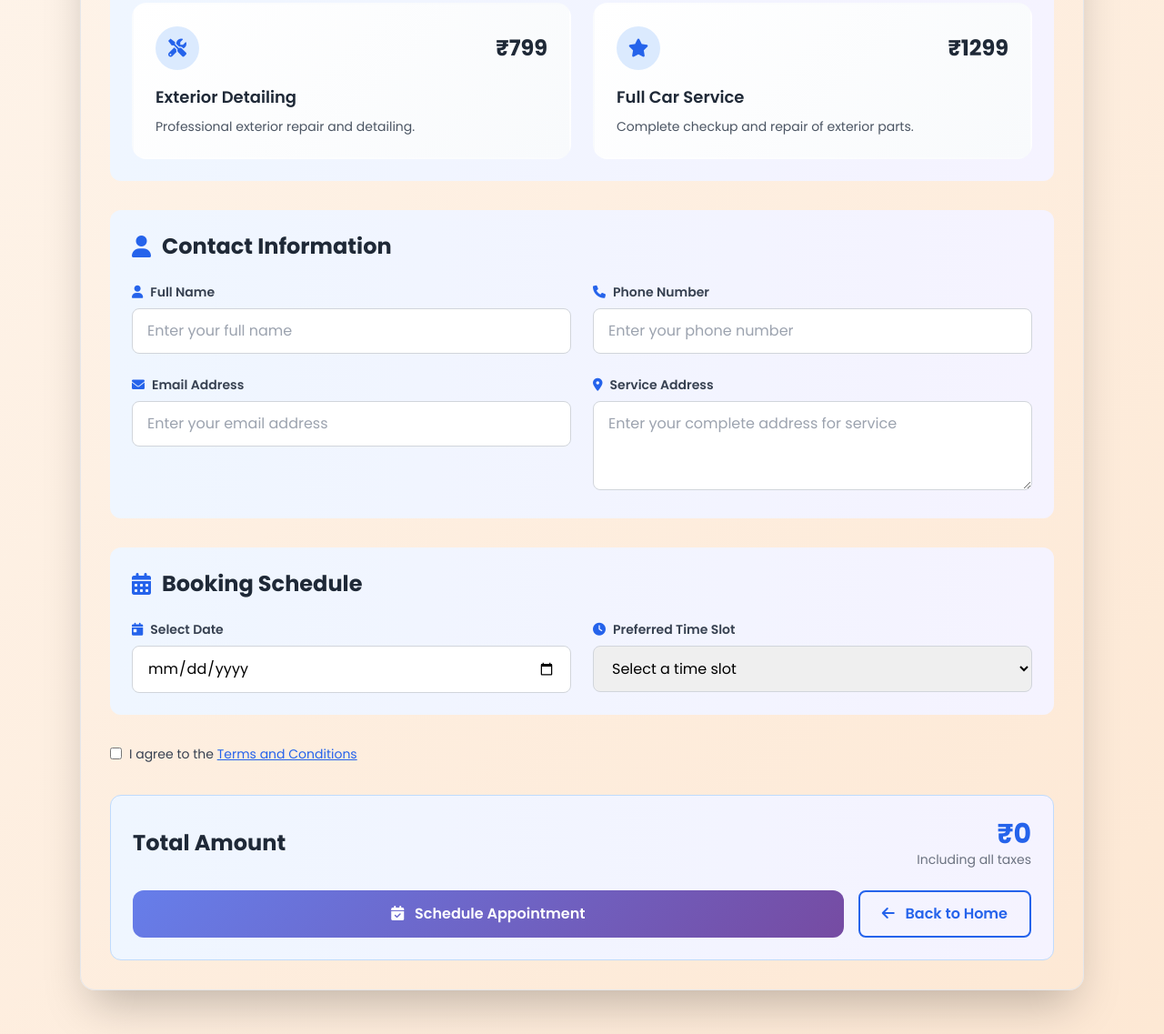
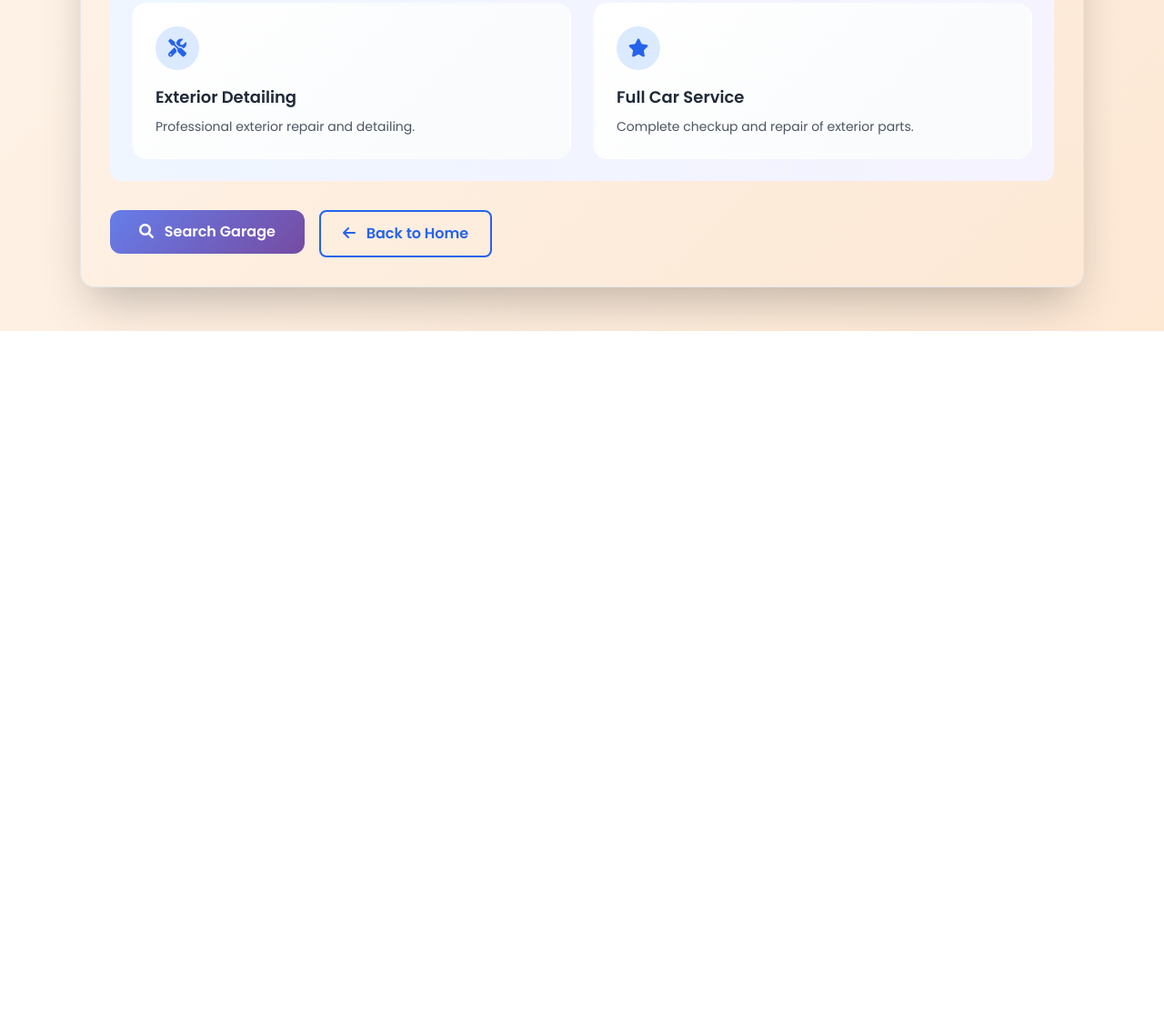
Before and after one commit to ParthBhut69/DriveConnect, a website: page booking.html in a window 1280 px wide. Shown: the part 908-2045 px from the top of the page at 91% size. After the commit the page ends 1272 px from the top, so only its background shows below. Drawn offline with nearby package versions, Linux system fonts and the light colour scheme.

Commit message:
Update booking.html
new booking page

```diff
--- a/booking.html
+++ b/booking.html
@@ -401,7 +401,7 @@
                       <i class="fas fa-car text-blue-600 text-xl"></i>
                     </div>
                     <div class="text-right">
-                    <span class="text-2xl font-bold text-gray-800">₹299</span>
+                      <!-- <span class="text-2xl font-bold text-gray-800">₹299</span> -->
                     </div>
                   </div>
                   <h4 class="text-lg font-semibold text-gray-800 mb-2">Exterior Wash</h4>
@@ -414,7 +414,7 @@
                       <i class="fas fa-couch text-blue-600 text-xl"></i>
                     </div>
                     <div class="text-right">
-                    <span class="text-2xl font-bold text-gray-800">₹499</span>
+                      <!-- <span class="text-2xl font-bold text-gray-800">₹499</span> -->
                     </div>
                   </div>
                   <h4 class="text-lg font-semibold text-gray-800 mb-2">Interior Detailing</h4>
@@ -427,7 +427,7 @@
                       <i class="fas fa-tools text-blue-600 text-xl"></i>
                     </div>
                     <div class="text-right">
-                    <span class="text-2xl font-bold text-gray-800">₹799</span>
+                      <!-- <span class="text-2xl font-bold text-gray-800">₹799</span> -->
                     </div>
                   </div>
                   <h4 class="text-lg font-semibold text-gray-800 mb-2">Exterior Detailing</h4>
@@ -440,7 +440,7 @@
                       <i class="fas fa-star text-blue-600 text-xl"></i>
                     </div>
                     <div class="text-right">
-                    <span class="text-2xl font-bold text-gray-800">₹1299</span>
+                      <!-- <span class="text-2xl font-bold text-gray-800">₹1299</span> -->
                     </div>
                   </div>
                   <h4 class="text-lg font-semibold text-gray-800 mb-2">Full Car Service</h4>
@@ -448,104 +448,13 @@
                 </div>
               </div>
             </div>
-
-          <!-- Contact Information -->
-          <div class="bg-gradient-to-r from-blue-50 to-purple-50 p-6 rounded-xl">
-            <h3 class="text-2xl font-bold text-gray-800 mb-6 flex items-center">
-              <i class="fas fa-user text-blue-600 mr-3"></i>
-              Contact Information
-            </h3>
-            <div class="grid grid-cols-1 md:grid-cols-2 gap-6">
-              <div>
-                <label class="block text-sm font-semibold text-gray-700 mb-2">
-                  <i class="fas fa-user text-blue-600 mr-2"></i>Full Name
-                </label>
-                <input type="text" placeholder="Enter your full name" class="w-full px-4 py-3 border border-gray-300 rounded-lg focus:ring-2 focus:ring-blue-500 focus:border-transparent" required>
-              </div>
-              <div>
-                <label class="block text-sm font-semibold text-gray-700 mb-2">
-                  <i class="fas fa-phone text-blue-600 mr-2"></i>Phone Number
-                </label>
-                <input type="tel" placeholder="Enter your phone number" class="w-full px-4 py-3 border border-gray-300 rounded-lg focus:ring-2 focus:ring-blue-500 focus:border-transparent" required>
-              </div>
-              <div>
-                <label class="block text-sm font-semibold text-gray-700 mb-2">
-                  <i class="fas fa-envelope text-blue-600 mr-2"></i>Email Address
-                </label>
-                <input type="email" placeholder="Enter your email address" class="w-full px-4 py-3 border border-gray-300 rounded-lg focus:ring-2 focus:ring-blue-500 focus:border-transparent" required>
-              </div>
-              <div>
-                <label class="block text-sm font-semibold text-gray-700 mb-2">
-                  <i class="fas fa-map-marker-alt text-blue-600 mr-2"></i>Service Address
-                </label>
-                <textarea placeholder="Enter your complete address for service" rows="3" class="w-full px-4 py-3 border border-gray-300 rounded-lg focus:ring-2 focus:ring-blue-500 focus:border-transparent" required></textarea>
-              </div>
-            </div>
-          </div>
-          <!-- Booking Schedule -->
-<div class="bg-gradient-to-r from-blue-50 to-purple-50 p-6 rounded-xl">
-  <h3 class="text-2xl font-bold text-gray-800 mb-6 flex items-center">
-    <i class="fas fa-calendar-alt text-blue-600 mr-3"></i>
-    Booking Schedule
-  </h3>
-  <div class="grid grid-cols-1 md:grid-cols-2 gap-6">
-    <div>
-      <label class="block text-sm font-semibold text-gray-700 mb-2">
-        <i class="fas fa-calendar-day text-blue-600 mr-2"></i>Select Date
-      </label>
-      <input type="date" class="w-full px-4 py-3 border border-gray-300 rounded-lg focus:ring-2 focus:ring-blue-500 focus:border-transparent" required>
-
-    </div>
-    <div>
-      <label class="block text-sm font-semibold text-gray-700 mb-2">
-        <i class="fas fa-clock text-blue-600 mr-2"></i>Preferred Time Slot
-      </label>
-      <select class="w-full px-4 py-3 border border-gray-300 rounded-lg focus:ring-2 focus:ring-blue-500 focus:border-transparent" required>
-        <option value="">Select a time slot</option>
-        <option value="9am-10am">9:00 AM - 10:00 AM</option>
-<option value="10am-11am">10:00 AM - 11:00 AM</option>
-<option value="11am-12pm">11:00 AM - 12:00 PM</option>
-<option value="12pm-1pm">12:00 PM - 1:00 PM</option>
-<option value="1pm-2pm">1:00 PM - 2:00 PM</option>
-<option value="2pm-3pm">2:00 PM - 3:00 PM</option>
-<option value="3pm-4pm">3:00 PM - 4:00 PM</option>
-<option value="4pm-5pm">4:00 PM - 5:00 PM</option>
-<option value="5pm-6pm">5:00 PM - 6:00 PM</option>
-<option value="6pm-7pm">6:00 PM - 7:00 PM</option>
-<option value="7pm-8pm">7:00 PM - 8:00 PM</option>
-<option value="8pm-9pm">8:00 PM - 9:00 PM</option>
-<option value="9pm-10pm">9:00 PM - 10:00 PM</option>
-
-      </select>
-    </div>
-  </div>
-</div>
-
-  <div class="mb-4">
-    <label class="inline-flex items-center">
-      <input type="checkbox" name="terms" required class="form-checkbox text-blue-600" />
-      <span class="ml-2 text-gray-700 text-sm">
-        I agree to the
-        <a href="/terms-and-conditions" target="_blank" class="text-blue-600 underline">Terms and Conditions</a>
-      </span>
-    </label>
-  </div>
-
-
-          <!-- Total and Submit -->
-          <div class="bg-gradient-to-r from-blue-50 to-purple-50 p-6 rounded-xl border border-blue-200">
-            <div class="flex items-center justify-between mb-6">
-              <h3 class="text-2xl font-bold text-gray-800">Total Amount</h3>
-              <div class="text-right">
-                <div class="text-3xl font-bold text-blue-600" id="totalAmount">₹0</div>
-                <div class="text-sm text-gray-500">Including all taxes</div>
-              </div>
-            </div>
               <div class="flex flex-col md:flex-row gap-4">
-              <button type="submit" class="btn-primary flex-1 text-center">
-                <i class="fas fa-calendar-check mr-2"></i>
-                Schedule Appointment
+              <a href="searching_garage.html">
+    <button type="button" class="btn-primary flex-1 text-center">
+      <i class="fas fa-search mr-2"></i>
+      Search Garage
     </button>
+  </a>
                 <a href="index.html" class="px-6 py-3 border-2 border-blue-600 text-blue-600 rounded-lg font-semibold hover:bg-blue-600 hover:text-white transition-all duration-300 text-center">
                   <i class="fas fa-arrow-left mr-2"></i>
                   Back to Home
@@ -558,6 +467,7 @@
     </div>
 
     <script>
+      // Service selection
     // Service selection
     document.querySelectorAll(".service-card").forEach(card => {
       card.addEventListener("click", function() {
@@ -577,26 +487,39 @@
       document.getElementById("totalAmount").textContent = `₹${total}`;
     }
 
-    // Form submission
+    // Form submission handler
     document.getElementById("bookingForm").addEventListener("submit", function(e) {
-      e.preventDefault();
+      e.preventDefault();  // Prevent form submission to handle validation
+
+      // Check if a service is selected
       const selectedService = document.querySelector(".service-card.selected");
       if (!selectedService) {
         alert("Please select a service");
         return;
       }
+
+      // If service is selected, proceed with submission action (you can replace this with any submission logic)
       const submitBtn = this.querySelector("button[type=submit]");
       const originalText = submitBtn.innerHTML;
-      submitBtn.innerHTML = "<i class=\"fas fa-check mr-2\"></i>Booking Submitted!";
+
+      // Change button text to show submission in progress
+      submitBtn.innerHTML = "<i class='fas fa-check mr-2'></i>Booking Submitted!";
       submitBtn.classList.add("bg-green-600");
+
+      // Simulate booking success and reset form
       setTimeout(() => {
         alert("Booking submitted successfully! We will contact you shortly to confirm your appointment.");
+
+        // Reset the form
         this.reset();
         document.querySelectorAll(".service-card").forEach(c => c.classList.remove("selected"));
         document.getElementById("totalAmount").textContent = "₹0";
+
+        // Reset button text
         submitBtn.innerHTML = originalText;
         submitBtn.classList.remove("bg-green-600");
       }, 2000);
+
       });
 
       // Mobile Menu Functionality
```
Lines whose indentation alone changed are shown as unchanged.
